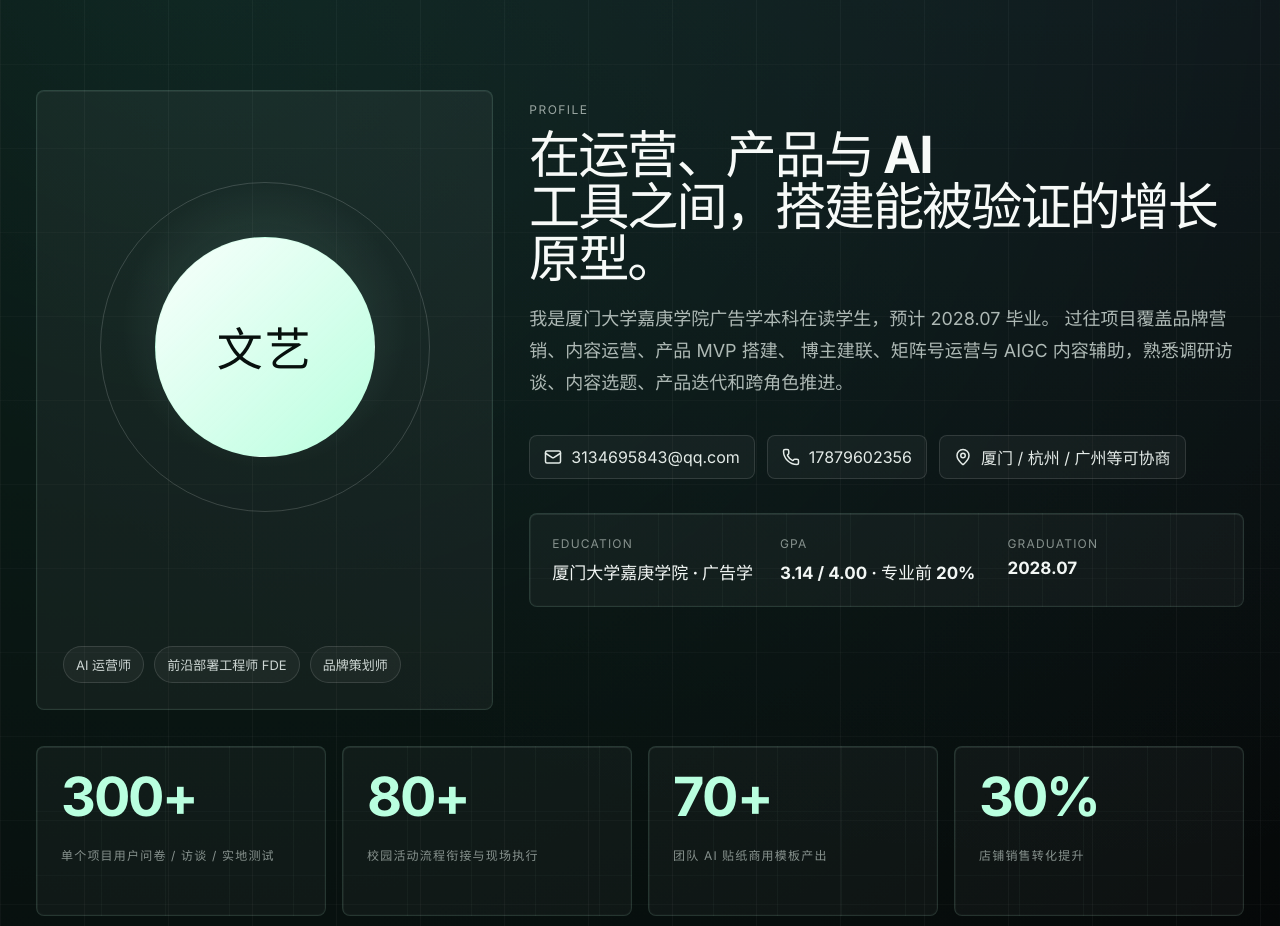
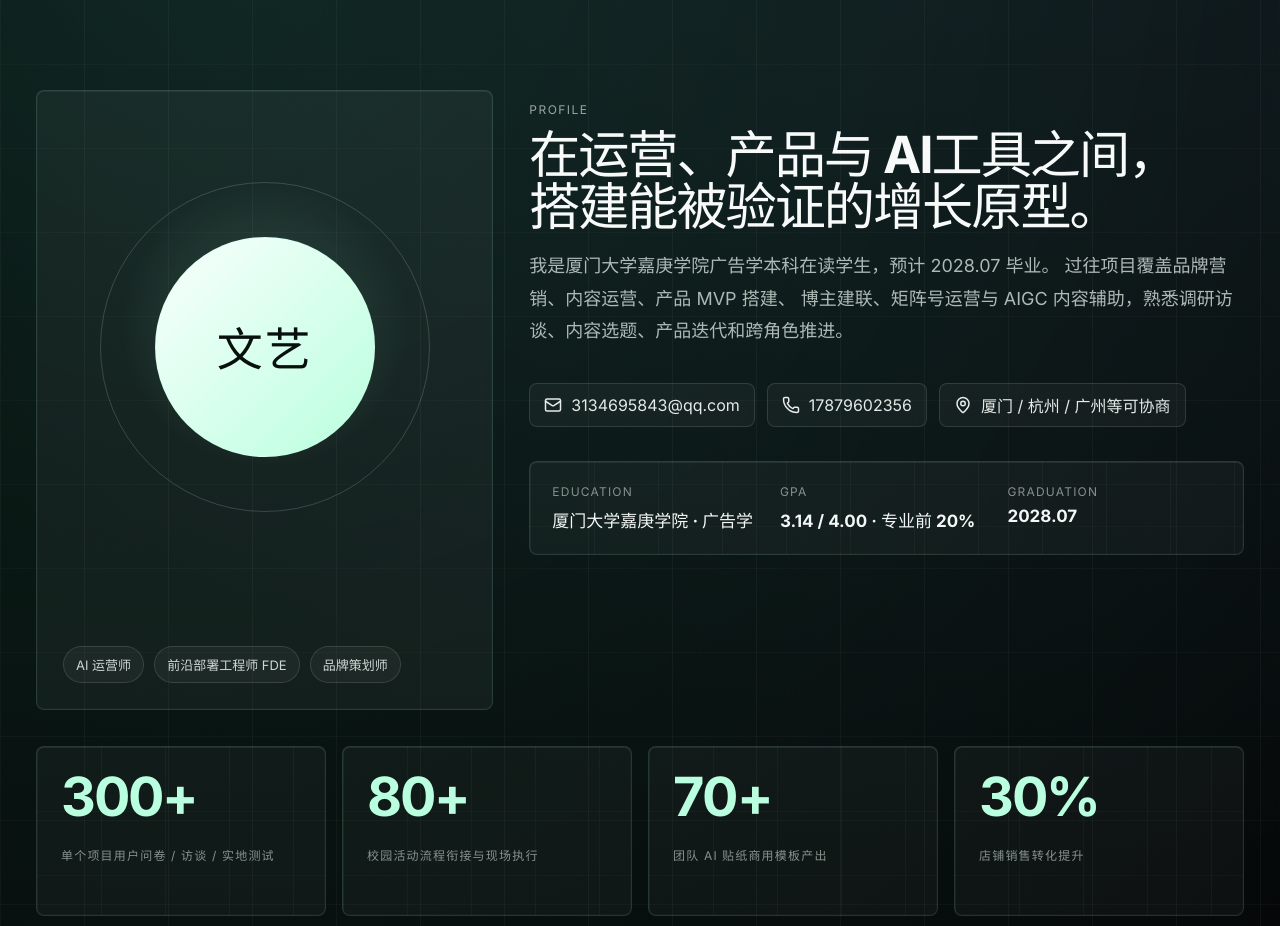
Before and after one commit to Willyield/wenyi-Portfolio-websi, a React (Vite) app: page / in a window 1280 px wide. Shown: the part 860-1786 px from the top of the page. Built offline with nearby package versions, Linux system fonts and the light colour scheme.

Commit message:
Adjust profile heading wrap

```diff
--- a/src/App.tsx
+++ b/src/App.tsx
@@ -501,7 +501,7 @@ function App() {
 
           <div className="experience-copy">
             <p className="section-eyebrow">Profile</p>
-            <SplitTextLite text="在运营、产品与 AI 工具之间，搭建能被验证的增长原型。" as="h2" by="words" />
+            <SplitTextLite text="在运营、产品与 AI工具之间， 搭建能被验证的增长原型。" as="h2" by="words" />
             <SplitTextLite
               text={`我是厦门大学嘉庚学院广告学本科在读学生，预计 ${profile.graduation} 毕业。 过往项目覆盖品牌营销、内容运营、产品 MVP 搭建、 博主建联、矩阵号运营与 AIGC 内容辅助，熟悉调研访谈、内容选题、产品迭代和跨角色推进。`}
               as="p"
```
